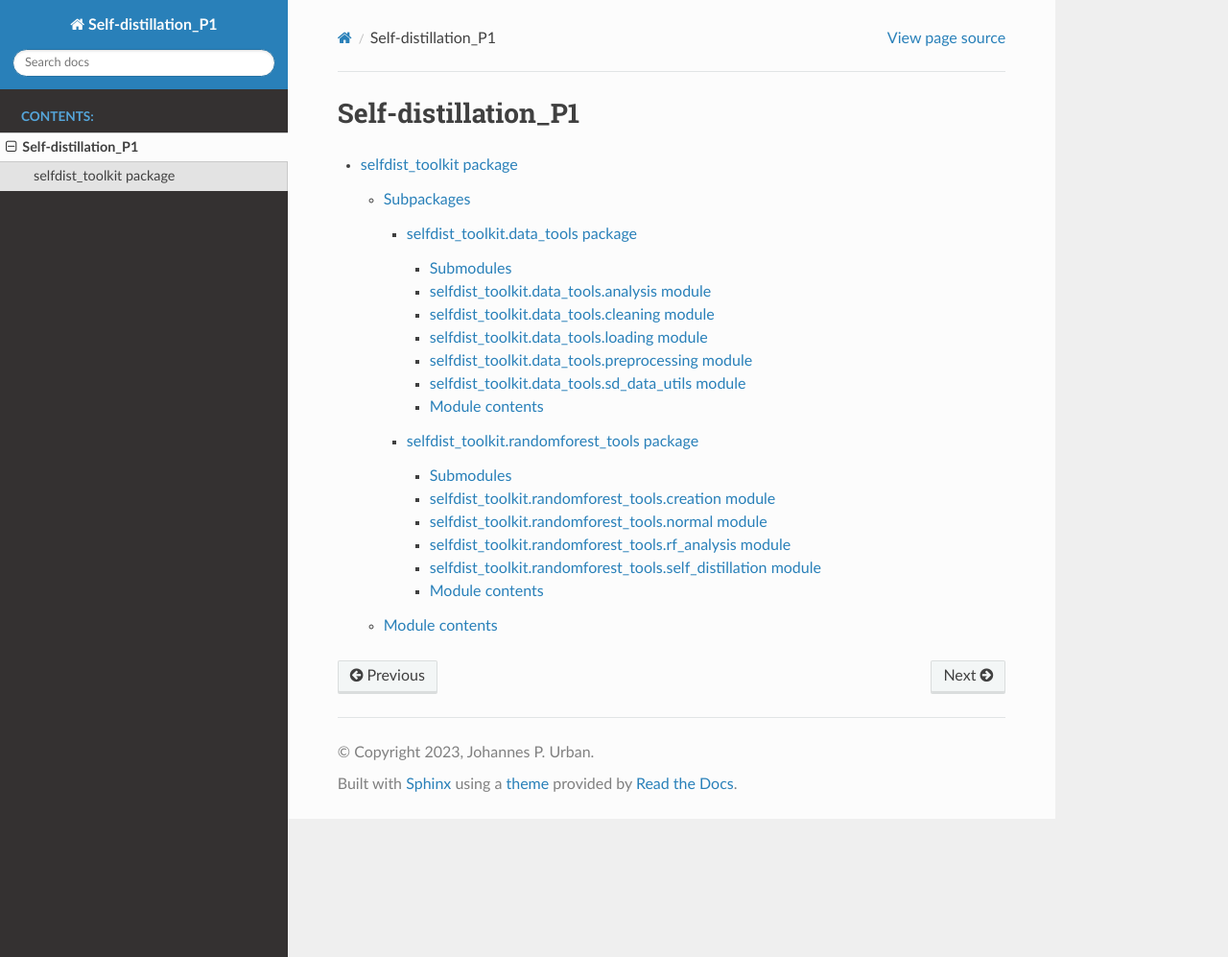
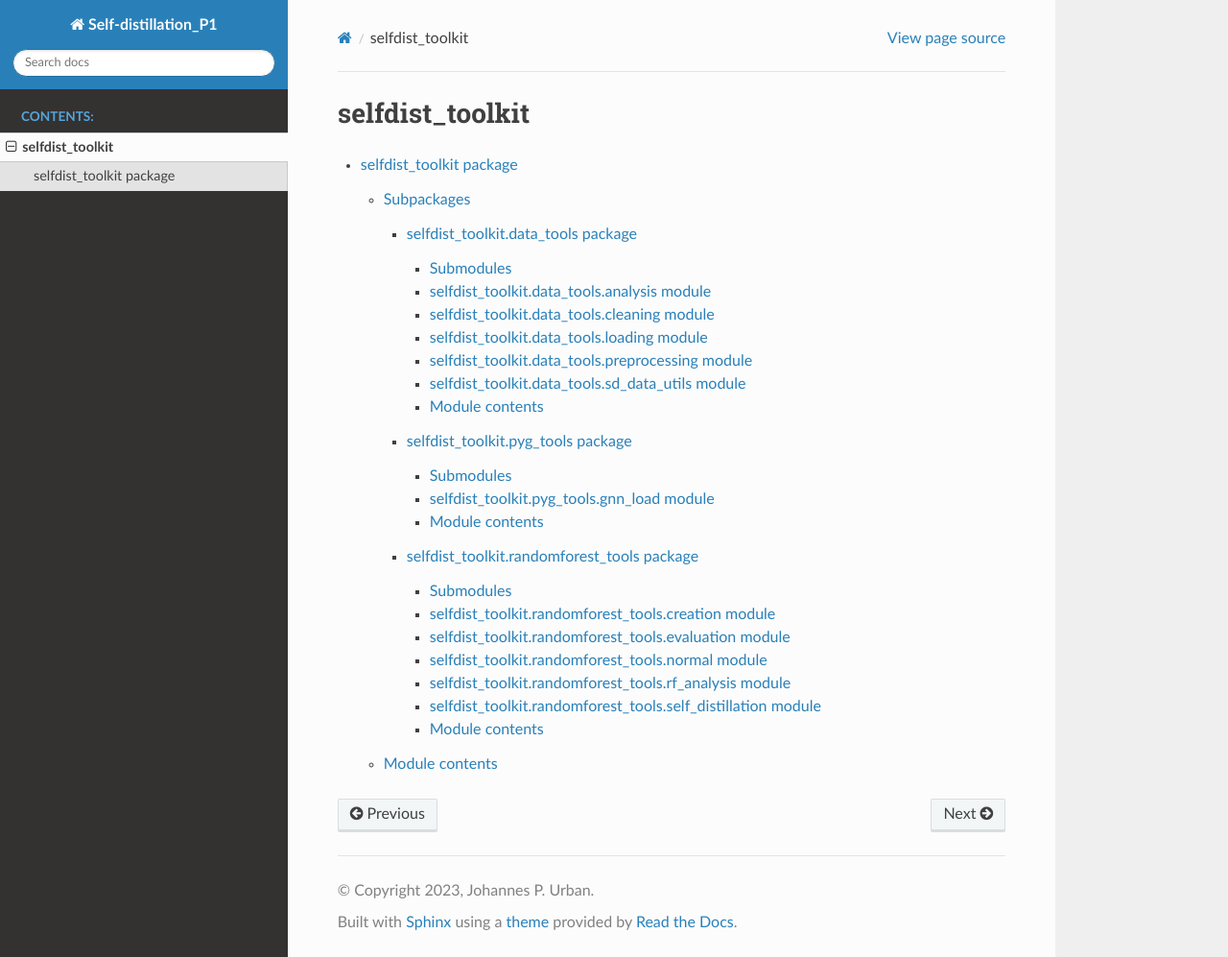
Before and after one commit to JellyJoe13/Self-distillation_P1, a Sphinx documentation site: the page built from docs/modules.rst, in a window 1280 px wide and 997 px high. Shown: the whole window at 96% size. Built offline with Sphinx 7.4.7 and the Read the Docs theme 2.0.0, drawn with Linux system fonts in a browser that asks for light colours.

```diff
--- a/docs/conf.py
+++ b/docs/conf.py
@@ -2,6 +2,10 @@
 #
 # For the full list of built-in configuration values, see the documentation:
 # https://www.sphinx-doc.org/en/master/usage/configuration.html
+
+import os
+import sys
+sys.path.insert(0, os.path.abspath('..'))
 
 # -- Project information -----------------------------------------------------
 # https://www.sphinx-doc.org/en/master/usage/configuration.html#project-information
--- a/docs/modules.rst
+++ b/docs/modules.rst
@@ -1,5 +1,5 @@
-Self-distillation_P1
-====================
+selfdist_toolkit
+================
 
 .. toctree::
    :maxdepth: 4
--- /dev/null
+++ b/docs/selfdist_toolkit.pyg_tools.rst
@@ -0,0 +1,21 @@
+selfdist\_toolkit.pyg\_tools package
+====================================
+
+Submodules
+----------
+
+selfdist\_toolkit.pyg\_tools.gnn\_load module
+---------------------------------------------
+
+.. automodule:: selfdist_toolkit.pyg_tools.gnn_load
+   :members:
+   :undoc-members:
+   :show-inheritance:
+
+Module contents
+---------------
+
+.. automodule:: selfdist_toolkit.pyg_tools
+   :members:
+   :undoc-members:
+   :show-inheritance:
--- a/docs/selfdist_toolkit.randomforest_tools.rst
+++ b/docs/selfdist_toolkit.randomforest_tools.rst
@@ -8,6 +8,14 @@ selfdist\_toolkit.randomforest\_tools.creation module
 -----------------------------------------------------
 
 .. automodule:: selfdist_toolkit.randomforest_tools.creation
+   :members:
+   :undoc-members:
+   :show-inheritance:
+
+selfdist\_toolkit.randomforest\_tools.evaluation module
+-------------------------------------------------------
+
+.. automodule:: selfdist_toolkit.randomforest_tools.evaluation
    :members:
    :undoc-members:
    :show-inheritance:
--- a/docs/selfdist_toolkit.rst
+++ b/docs/selfdist_toolkit.rst
@@ -8,6 +8,7 @@ Subpackages
    :maxdepth: 4
 
    selfdist_toolkit.data_tools
+   selfdist_toolkit.pyg_tools
    selfdist_toolkit.randomforest_tools
 
 Module contents
```
